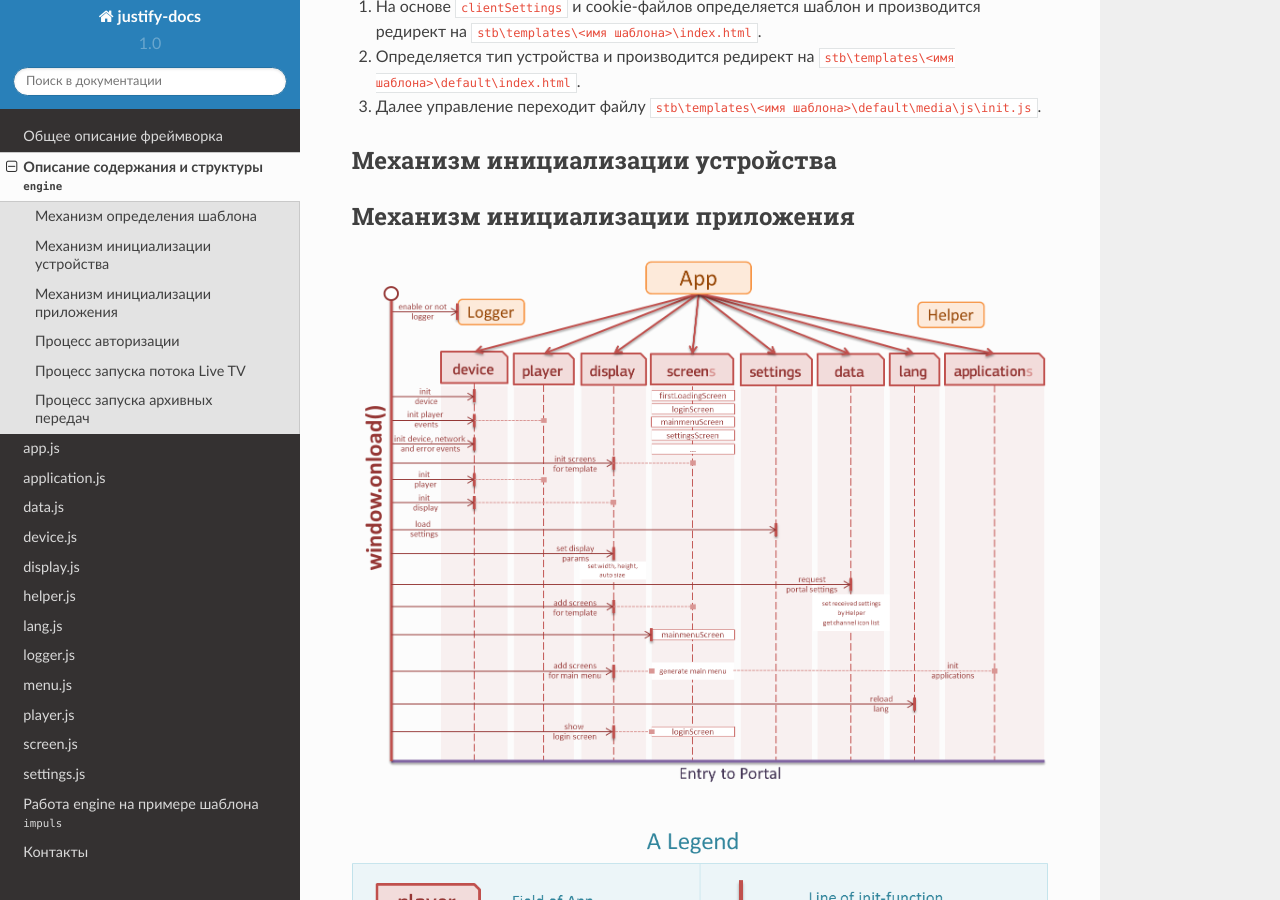
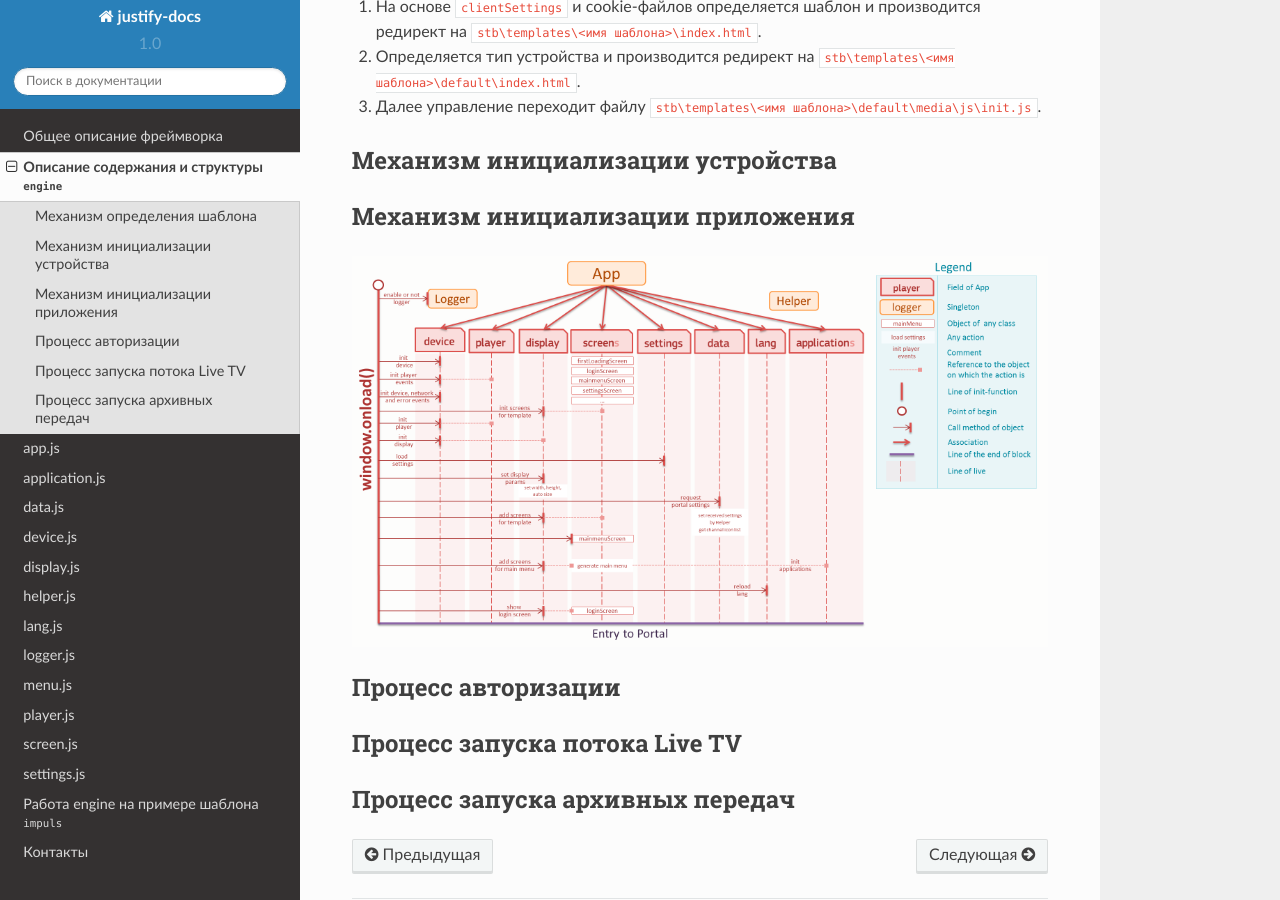
Before and after one commit to microimpuls/justify-dev-docs, a Sphinx documentation site: the page built from source/engine.rst, in a window 1280 px wide and 900 px high, scrolled down 2193 px. Built offline with Sphinx 7.4.7 and the Read the Docs theme 2.0.0, drawn with Linux system fonts in a browser that asks for light colours.

Commit message:
change image init-scheme.png

```diff
--- a/source/engine.rst
+++ b/source/engine.rst
@@ -51,8 +51,6 @@
 ---------------------------------
 
 .. image:: img/init-scheme.png
-.. image:: img/init-legend.png
-
 
 Процесс авторизации
 -------------------
```
Also changed, not shown: source/img/init-legend.png (deleted), source/img/init-scheme.png.
